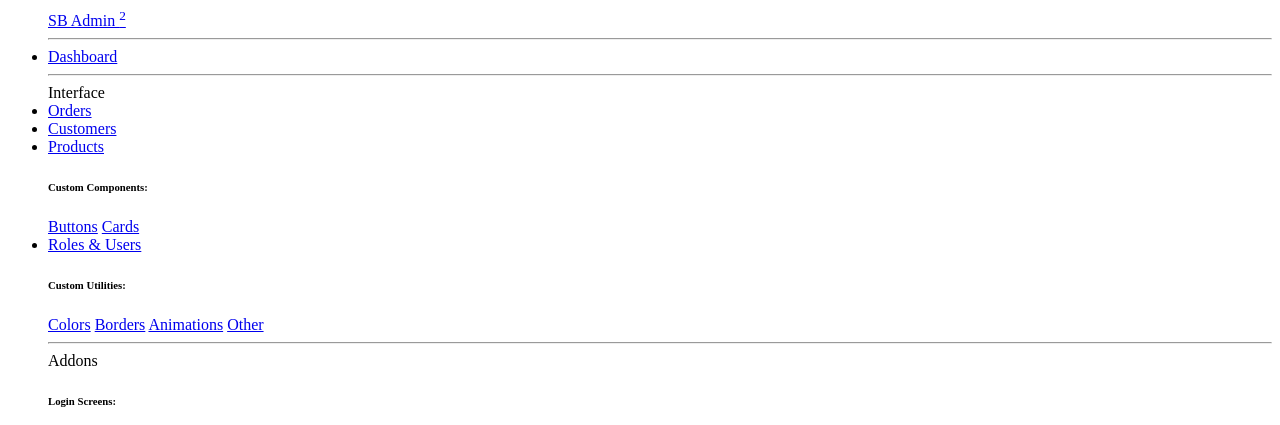
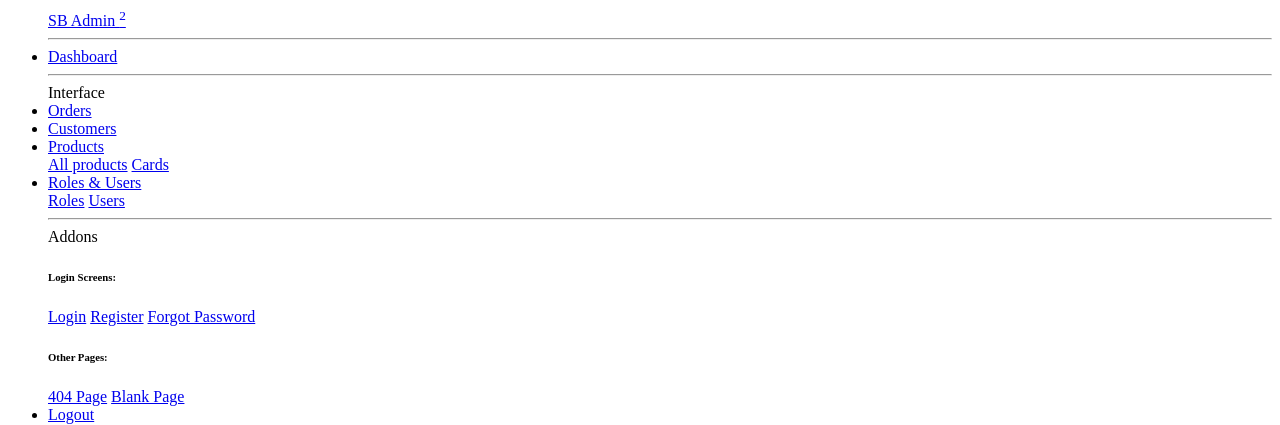
Before and after one commit to inesira/djangocourse_db, a Django app: template app/templates/app/partials/sidebar.html in a window 1280 px wide. Shown: the top 425 px of the page. Run offline with Django 4.2, Linux system fonts and the light colour scheme; the template is opened without the code that fills it, so the values that code supplies are empty.

Commit message:
ajout des categories

```diff
--- /dev/null
+++ b/app/templates/app/categories/create.html
@@ -0,0 +1,2 @@
+{% extends 'app/layouts/default.html'%}
+{% block content %}
--- a/app/templates/app/partials/sidebar.html
+++ b/app/templates/app/partials/sidebar.html
@@ -49,9 +49,9 @@
         </a>
         <div id="collapseTwo" class="collapse" aria-labelledby="headingTwo" data-parent="#accordionSidebar">
             <div class="bg-white py-2 collapse-inner rounded">
-                <h6 class="collapse-header">Custom Components:</h6>
-                <a class="collapse-item" href="buttons.html">Buttons</a>
-                <a class="collapse-item" href="cards.html">Cards</a>
+
+                <a class="collapse-item" href="index.html">All products</a>
+                <a class="collapse-item" href="{% url 'categories' %}">Cards</a>
             </div>
         </div>
     </li>
@@ -66,11 +66,10 @@
         <div id="collapseUtilities" class="collapse" aria-labelledby="headingUtilities"
             data-parent="#accordionSidebar">
             <div class="bg-white py-2 collapse-inner rounded">
-                <h6 class="collapse-header">Custom Utilities:</h6>
-                <a class="collapse-item" href="utilities-color.html">Colors</a>
-                <a class="collapse-item" href="utilities-border.html">Borders</a>
-                <a class="collapse-item" href="utilities-animation.html">Animations</a>
-                <a class="collapse-item" href="utilities-other.html">Other</a>
+
+                <a class="collapse-item" href="utilities-color.html">Roles</a>
+                <a class="collapse-item" href="utilities-border.html">Users</a>
+
             </div>
         </div>
     </li>
--- a/app/urls.py
+++ b/app/urls.py
@@ -1,6 +1,10 @@
+from django.contrib import admin
 from django.urls import path
 from . import views
+from app.views import categories
+
 
 urlpatterns = [
     path('', views.home.index, name='home'),
-]
+    path('categories/', views.categories.index, name='categories'),
+    ]
--- a/app/views/__init__.py
+++ b/app/views/__init__.py
@@ -1 +1,2 @@
 from .home import *
+from .categories import *
```
Also changed, not shown: app/templates/app/categories/index.html (added, +45 -0 lines), app/templates/form/category_form.py (added, +8 -0 lines), app/views/categories.py (added, +30 -0 lines).
